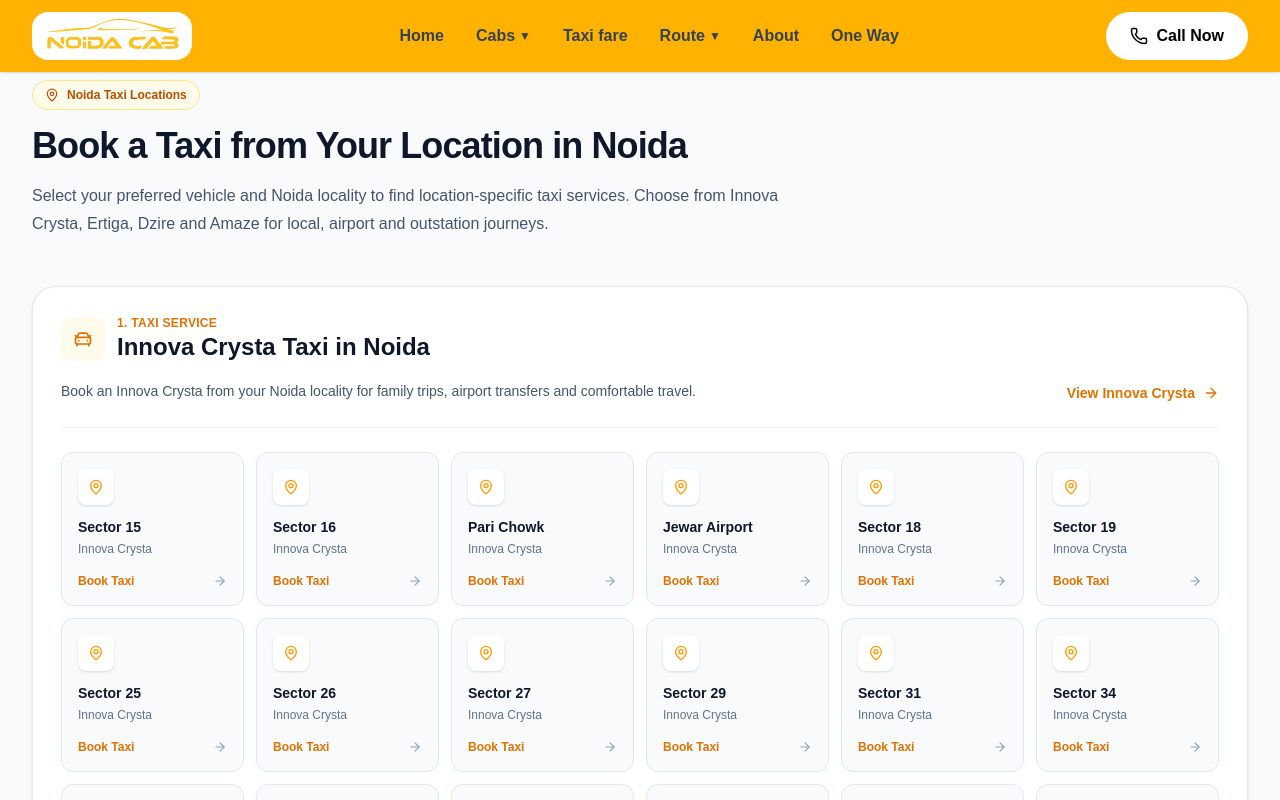
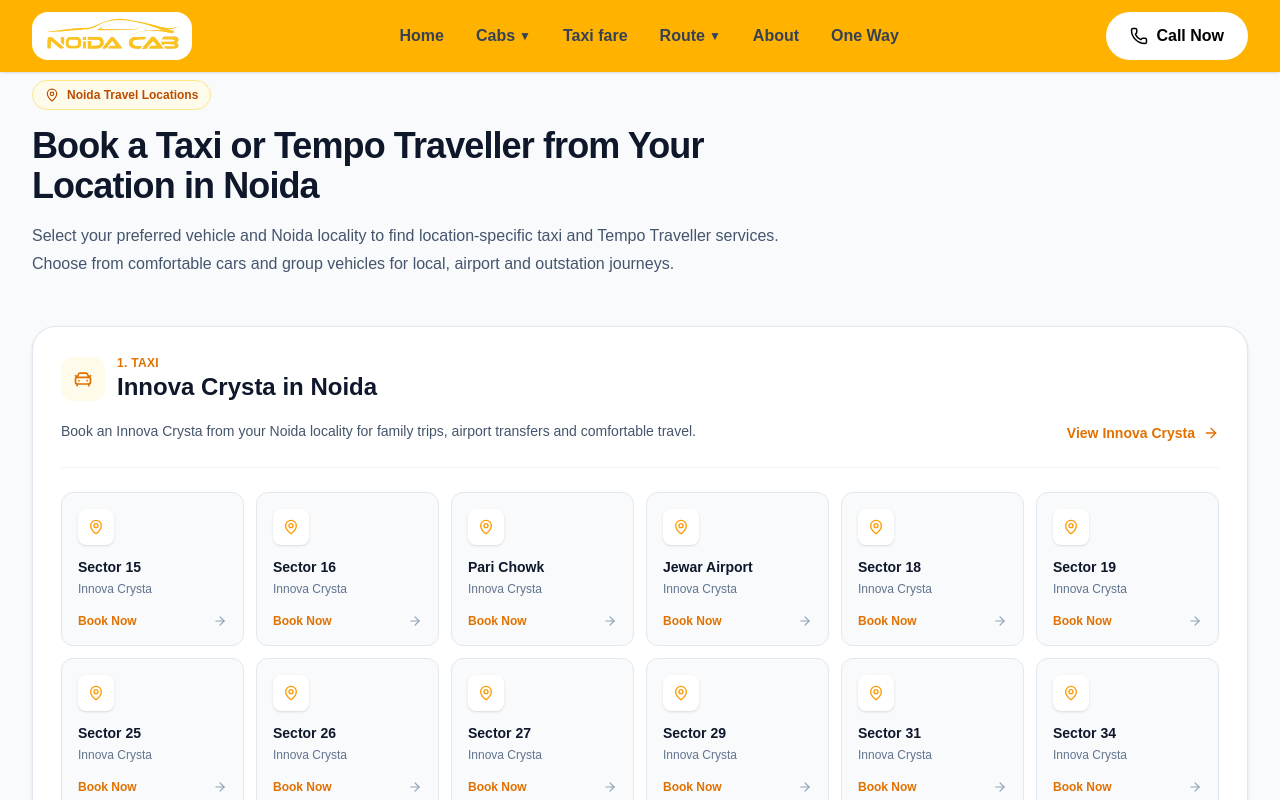
Before and after one commit to tempo-hub/noidacab, a Next.js app: page /noida in a window 1280 px wide. Shown: the top 800 px of the page. Built offline with nearby package versions, Linux system fonts and the light colour scheme.

Commit message:
add google analytics

```diff
--- a/app/layout.tsx
+++ b/app/layout.tsx
@@ -17,6 +17,10 @@ const geistMono = Geist_Mono({
 export const metadata: Metadata = {
   title: "Noida Cab",
   description: "Book premium and affordable Taxi in Noida. Safe local taxis, outstation rides, and airport transfers available 24/7. Best rates guaranteed.",
+
+  verification: {
+    google: "xQOGS92C0fwHkjIAKLSmyEpLriRTVmmrJydUxb9O6cs",
+  },
 };
 
 export default function RootLayout({ children }: LayoutProps<"/">) {
--- a/app/noida/page.tsx
+++ b/app/noida/page.tsx
@@ -8,60 +8,115 @@ import {
 import { noidaLocalities } from "@/data/routes/noida";
 
 export const metadata = {
-  title: "Taxi Locations in Noida | Innova, Ertiga, Dzire & Amaze | NoidaCab",
+  title:
+    "Taxi & Tempo Traveller Locations in Noida | NoidaCab",
   description:
-    "Explore Noida localities and book Innova Crysta, Ertiga, Dzire or Amaze taxis from your preferred location.",
+    "Explore Noida localities and book taxis, Tempo Travellers, Luxury Tempo Travellers and Urbania rentals from your preferred location.",
 };
 
 const vehicleSections = [
+  // =====================================================
+  // TAXIS
+  // =====================================================
   {
     name: "Innova Crysta",
     slug: "innova-crysta",
+    basePath: "",
+    type: "Taxi",
     description:
       "Book an Innova Crysta from your Noida locality for family trips, airport transfers and comfortable travel.",
   },
   {
     name: "Maruti Ertiga",
     slug: "ertiga",
+    basePath: "",
+    type: "Taxi",
     description:
       "Book an Ertiga from your Noida locality for comfortable family and group travel.",
   },
   {
     name: "Dzire",
     slug: "dzire",
+    basePath: "",
+    type: "Taxi",
     description:
       "Book a Dzire from your Noida locality for affordable local and outstation taxi travel.",
   },
   {
     name: "Honda Amaze",
     slug: "amaze",
+    basePath: "",
+    type: "Taxi",
     description:
       "Book an Amaze from your Noida locality for comfortable everyday and airport travel.",
+  },
+
+  // =====================================================
+  // TEMPO TRAVELLER
+  // =====================================================
+  {
+    name: "Luxury Tempo Traveller",
+    slug: "luxury-tempo-traveller",
+    basePath: "tempo",
+    type: "Tempo Traveller",
+    description:
+      "Book a Luxury Tempo Traveller from your Noida locality for premium group travel, weddings, corporate trips and outstation journeys.",
+  },
+  {
+    name: "12 Seater Tempo Traveller",
+    slug: "12-seater-tempo-traveller",
+    basePath: "tempo",
+    type: "Tempo Traveller",
+    description:
+      "Book a 12 Seater Tempo Traveller from your Noida locality for comfortable family and group travel.",
+  },
+  {
+    name: "16 Seater Tempo Traveller",
+    slug: "16-seater-tempo-traveller",
+    basePath: "tempo",
+    type: "Tempo Traveller",
+    description:
+      "Book a 16 Seater Tempo Traveller from your Noida locality for group tours, family trips and corporate travel.",
+  },
+  {
+    name: "20 Seater Tempo Traveller",
+    slug: "20-seater-tempo-traveller",
+    basePath: "tempo",
+    type: "Tempo Traveller",
+    description:
+      "Book a 20 Seater Tempo Traveller from your Noida locality for large groups, events and outstation journeys.",
+  },
+  {
+    name: "24 Seater Tempo Traveller",
+    slug: "24-seater-tempo-traveller",
+    basePath: "tempo",
+    type: "Tempo Traveller",
+    description:
+      "Book a 24 Seater Tempo Traveller from your Noida locality for large family groups, corporate trips and tours.",
   },
 ];
 
 export default function NoidaLocationsPage() {
   return (
     <main className="min-h-screen bg-slate-50 py-16 sm:py-20">
-
       <section className="mx-auto max-w-7xl px-5 sm:px-6 lg:px-8">
 
         {/* PAGE HEADER */}
         <div className="mb-12 max-w-3xl">
           <div className="inline-flex items-center gap-2 rounded-full border border-amber-200 bg-amber-50 px-3 py-1.5 text-xs font-semibold text-amber-700">
             <MapPin className="h-3.5 w-3.5" />
-            Noida Taxi Locations
+            Noida Travel Locations
           </div>
 
           <h1 className="mt-4 text-3xl font-bold tracking-tight text-slate-900 sm:text-4xl">
-            Book a Taxi from Your Location in Noida
+            Book a Taxi or Tempo Traveller from Your Location in Noida
           </h1>
 
           <p className="mt-4 text-base leading-7 text-slate-600">
             Select your preferred vehicle and Noida locality to find
-            location-specific taxi services. Choose from Innova Crysta,
-            Ertiga, Dzire and Amaze for local, airport and outstation
-            journeys.
+            location-specific taxi and Tempo Traveller services. Choose
+            from comfortable cars and group vehicles for local,
+            airport and outstation journeys.
           </p>
         </div>
 
@@ -80,19 +135,21 @@ export default function NoidaLocationsPage() {
                 <div className="max-w-3xl">
 
                   <div className="flex items-center gap-3">
+
                     <div className="flex h-11 w-11 items-center justify-center rounded-xl bg-amber-50 text-amber-600">
                       <CarFront className="h-5 w-5" />
                     </div>
 
                     <div>
                       <p className="text-xs font-semibold uppercase tracking-wide text-amber-600">
-                        {index + 1}. Taxi Service
+                        {index + 1}. {vehicle.type}
                       </p>
 
                       <h2 className="text-xl font-bold text-slate-900 sm:text-2xl">
-                        {vehicle.name} Taxi in Noida
+                        {vehicle.name} in Noida
                       </h2>
                     </div>
+
                   </div>
 
                   <p className="mt-4 text-sm leading-6 text-slate-600">
@@ -101,11 +158,17 @@ export default function NoidaLocationsPage() {
 
                 </div>
 
+                {/* Vehicle main page */}
                 <Link
-                  href={`/taxi/${vehicle.slug}`}
+                  href={
+                    vehicle.basePath
+                      ? `taxi/${vehicle.slug}`
+                      : `/taxi/${vehicle.slug}`
+                  }
                   className="inline-flex shrink-0 items-center gap-2 text-sm font-semibold text-amber-600 transition hover:text-amber-700"
                 >
                   View {vehicle.name}
+
                   <ArrowRight className="h-4 w-4" />
                 </Link>
 
@@ -114,10 +177,16 @@ export default function NoidaLocationsPage() {
               {/* LOCATIONS */}
               <div className="mt-6 grid gap-3 sm:grid-cols-2 md:grid-cols-3 lg:grid-cols-4 xl:grid-cols-6">
 
-                {noidaLocalities.map((location) => (
+                {noidaLocalities.map((location) => {
+
+                  const href = vehicle.basePath
+                    ? `/noida/${location.slug}/${vehicle.slug}`
+                    : `/noida/${location.slug}/${vehicle.slug}`;
+
+                  return (
                     <Link
                       key={`${vehicle.slug}-${location.slug}`}
-                    href={`/noida/${location.slug}/${vehicle.slug}`}
+                      href={href}
                       className="group rounded-xl border border-slate-200 bg-slate-50 p-4 transition-all duration-300 hover:-translate-y-1 hover:border-amber-300 hover:bg-white hover:shadow-md"
                     >
 
@@ -139,14 +208,15 @@ export default function NoidaLocationsPage() {
                       {/* CTA */}
                       <div className="mt-4 flex items-center justify-between">
                         <span className="text-xs font-semibold text-amber-600">
-                        Book Taxi
+                          Book Now
                         </span>
 
                         <ArrowRight className="h-3.5 w-3.5 text-slate-400 transition-transform group-hover:translate-x-1 group-hover:text-amber-600" />
                       </div>
 
                     </Link>
-                ))}
+                  );
+                })}
 
               </div>
 
--- a/components/home/PopularNoidaRoutes.tsx
+++ b/components/home/PopularNoidaRoutes.tsx
@@ -37,30 +37,28 @@ export default function PopularNoidaRoutes() {
 
         {/* Route Grid */}
         <div className="mt-9 grid gap-5 sm:grid-cols-2 lg:grid-cols-4">
-          {routes.slice(0,8).map((route, index) => {
+          {routes.slice(0, 8).map((route, index) => {
             const href = `/${route.slug}-taxi`;
 
-            const price = `₹${(
-              route.distance * route.recommendedCab.pricePerKm
-            ).toLocaleString("en-IN")}`;
+            const calculatedPrice = (route.distance * 1.5 * 10) + 500;
+
+            const price = `₹${calculatedPrice.toLocaleString("en-IN")}`;
 
             return (
               <Link
                 key={route.slug}
                 href={href}
-                className={`group relative overflow-hidden rounded-2xl border bg-white p-5 transition-all duration-300 hover:-translate-y-1 hover:shadow-xl ${
-                  index === 0
+                className={`group relative overflow-hidden rounded-2xl border bg-white p-5 transition-all duration-300 hover:-translate-y-1 hover:shadow-xl ${index === 0
                     ? "border-amber-300 shadow-[0_10px_35px_rgba(245,158,11,0.12)]"
                     : "border-slate-200 hover:border-amber-200"
-                }`}
+                  }`}
               >
                 {/* Top Accent */}
                 <div
-                  className={`absolute inset-x-0 top-0 h-1 ${
-                    index === 0
+                  className={`absolute inset-x-0 top-0 h-1 ${index === 0
                       ? "bg-amber-400"
                       : "bg-amber-200 group-hover:bg-amber-400"
-                  }`}
+                    }`}
                 />
 
                 <div className="flex items-start gap-4">
--- a/components/layout/Footer.tsx
+++ b/components/layout/Footer.tsx
@@ -25,10 +25,10 @@ const socialLinks = [
   //   icon: FaXTwitter,
   //   href: "#",
   // },
-  // {
-  //   icon: FaLinkedinIn,
-  //   href: "#",
-  // },
+  {
+    icon: FaLinkedinIn,
+    href: "https://www.linkedin.com/in/noidacab/https://x.com/noidacabs",
+  },
 ];
 
 const quickLinks = [
```
Lines whose indentation alone changed are shown as unchanged.
